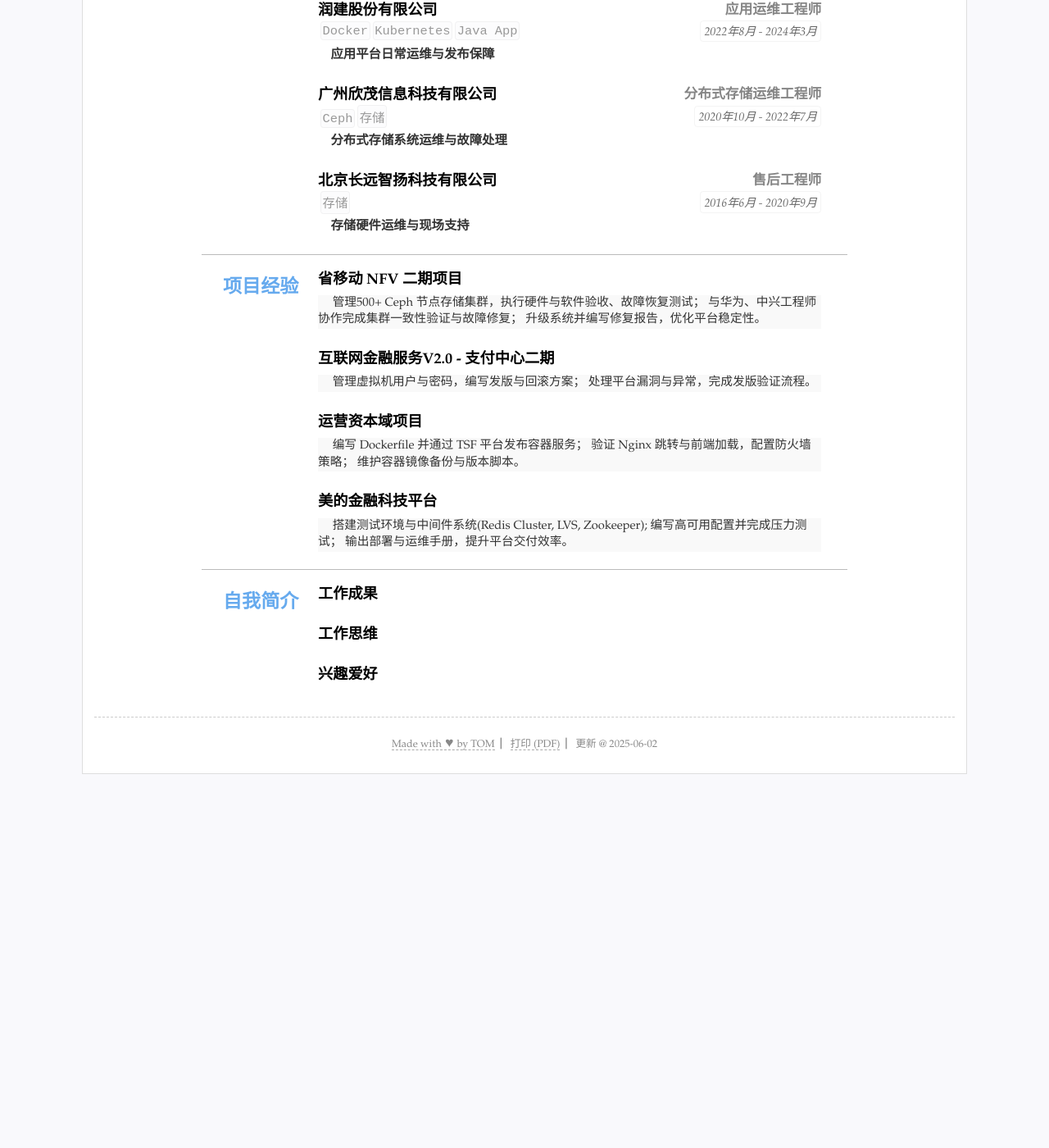
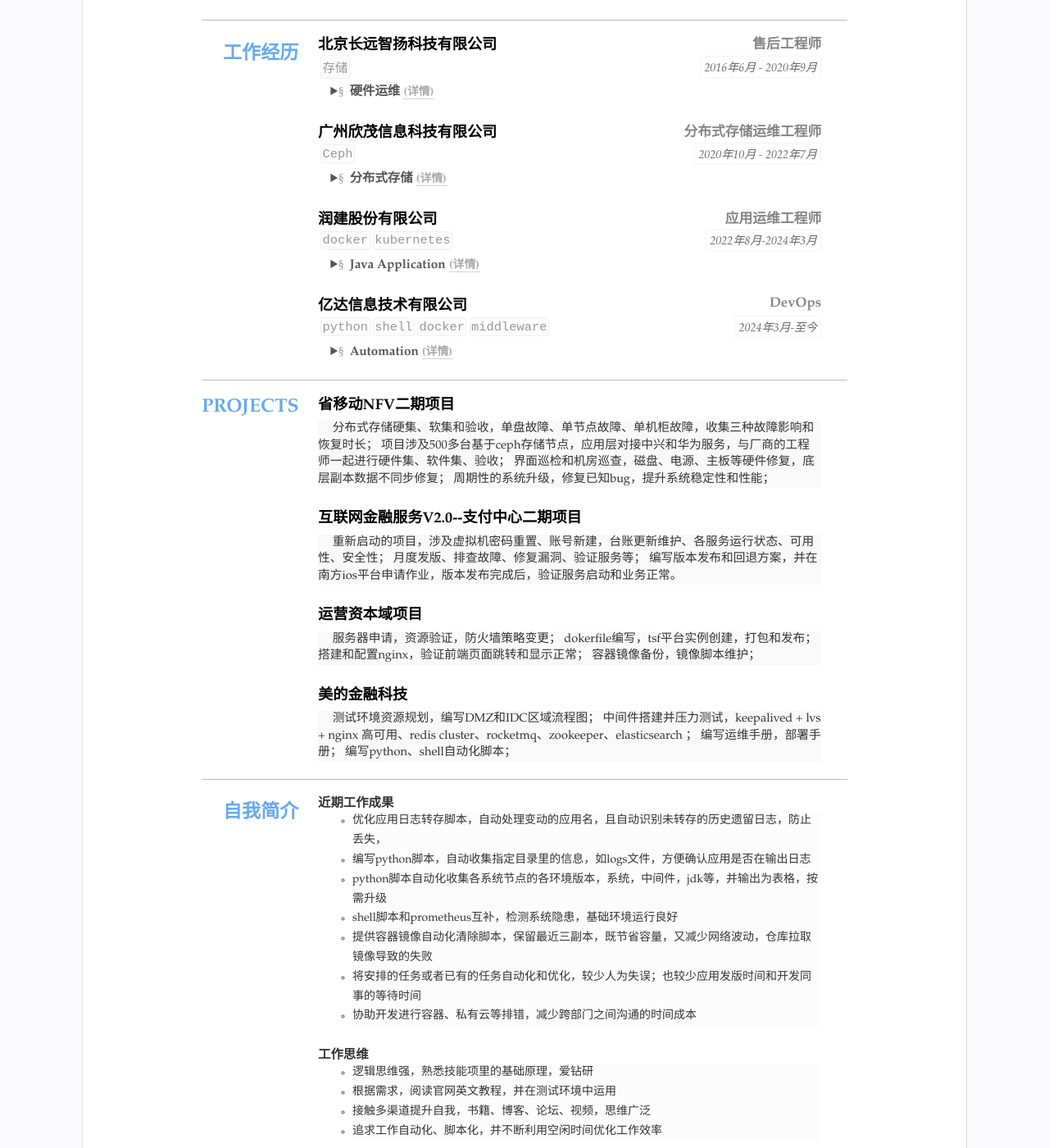
Before and after one commit to YogaTom/resume, a Jekyll site: the page built from index.html, in a window 1280 px wide and 1400 px high, scrolled down 964 px. Shown: the whole window at 82% size. Built offline with Jekyll 4.4.1, drawn with Linux system fonts in a browser that asks for light colours; before the commit the page ends 1929 px from its top, so only the background shows below that; some of the changed text lies outside the part shown.

Commit message:
Update resume.yml

```diff
--- a/_data/resume.yml
+++ b/_data/resume.yml
@@ -1,148 +1,202 @@
 # 数据格式可以为 yaml(文件以.yml结尾) 或者json(文件以.json结尾)
 # 如果YAML格式的数据请先检查格式是否有误，可选检查工具 http://www.yamllint.com
 
-title: resume optimized
-lang: zh
-name: 唐勇
-jobtitle: 运维工程师 / DevOps
+title: "resume online"
+lang: "zh" #语言设置 zh表示中文 en 表示英语
+name: "唐勇"
+jobtitle: "运维工程师 DevOps" #可空不显示
 photo: "assets/img/avatar.png" #照片可空，不显示
 
-contact:
-  - text: yogatom@163.com
-    href: mailto:yogatom@163.com
-    icon: icons/email.svg
-  - text: 15920899571
-    href: tel:15920899571
-    icon: icons/phone.svg
-  - text: http://8.138.221.221/DevOps/article-list/
-    href: http://8.138.221.221/DevOps/article-list/
-    icon: icons/web.svg
-  - text: YogaTom
-    href: https://github.com/YogaTom
-    icon: icons/github.svg
-    attr: target="_blank"
+#联系方式
+contact: #联系方式连接等3~5行
+- text: "yogatom@163.com" #文本内容
+  href: 'mailto:yogatom@163.com' #链接，无链接则空
+  icon: 'icons/email.svg' #图标 svg文件
+- text: "15920899571"
+  href: 'tel:15920899571'
+  icon: 'icons/phone.svg'
+- text: "http://8.138.221.221/DevOps/article-list/"
+  href: 'http://8.138.221.221/DevOps/article-list/'
+  icon: 'icons/web.svg'
+- text: "YogaTom"
+  href: 'https://github.com/YogaTom'
+  icon: "icons/github.svg"
+  attr: 'target="_blank"' #新标签页打开
+  # - text: "地址"
+  #   icon: "icons/location.svg"
 
-main:
-  - type: skills
-    name: 技能清单
-    content:
-      - title: 编程语言
-        items: [Python, Shell]
-      - title: DevOps 工具
-        items: [Ansible, Jenkins, GitLab CI]
-      - title: 容器与编排
-        items: [Docker, Kubernetes, Helm]
-      - title: 中间件与存储
-        items: [Nginx, Redis, LVS, Ceph, Zookeeper, RocketMQ, Elasticsearch]
-      - title: 自动化监控
-        items: [Prometheus, Grafana, ELK]
-      - title: 操作系统与基础设施
-        items: [Linux, 网络基础, 私有云部署]
-      - title: 语言
-        items: [English]
+#main下面是主体内容，类别条数不限
+main: #简历主要内容，
+- type: education #类别为ID
+  name: 学  历 #显示名称，空则使用type
+  content: #内容基本格式 标题-副标题-日期-详细内容 (都允许空)
+  - title: 华侨大学
+    duration: "2007年9月 - 2011年6月"
+    sub: 本科
+    detail: 电子科学与技术
 
-  - type: education
-    name: 学历
-    content:
-      - title: 华侨大学
-        sub: 本科 / 电子科学与技术
-        duration: 2007年9月 - 2011年6月
+- type: skills
+  name: 技能清单
+  # name: "技能"
+  content:
+    - title: 编程语言
+      items: [Python, Shell]   #itmems 可以小块的方式显示
+    - title: DevOps 工具
+      items: [Ansible, Jenkins, GitLab CI]
+    - title: 容器与编排
+      items: [Docker, Kubernetes, Helm]
+    - title: 中间件与存储
+      items: [Nginx, Redis, LVS, Ceph, Zookeeper, RocketMQ, Elasticsearch]
+    - title: 自动化监控
+      items: [Prometheus, Grafana, ELK]
+    - title: 操作系统与基础设施
+      items: [Linux, 网络基础, 私有云部署]
+    - title: 语言
+      items: [English]
 
-  - type: experience
-    name: 工作经历
-    content:
-      - title: 亿达信息技术有限公司
-        sub: DevOps 工程师
-        duration: 2024年3月 - 至今
-        tags: [Python, Shell, Docker, Kubernetes]
-        summary: 自动化运维与平台建设
-        list:
-          - 构建日志自动转存系统，自动识别未转存历史日志，防止日志丢失。
-          - 编写自动收集 logs 与中间件版本的 Python 工具，输出表格辅助升级评估。
-          - 构建 Shell 巡检脚本并集成 Prometheus 监控体系，提升系统运行稳定性，和减少告警率。
-          - 优化容器镜像清理逻辑，保留最新 3 个版本，降低容量压力。
-          - 推动任务自动化与流程标准化，减少人为失误和等待时间。
+- type: experience
+  name: 工作经历
+  content:
+    - title: 亿达信息技术有限公司
+      sub: DevOps 工程师
+      duration: 2024年3月 - 至今
+      tags: [Python, Shell, Docker, Kubernetes]
+      summary: 自动化运维与平台建设
+      list:
+        - 构建日志自动转存系统，自动识别未转存历史日志，防止日志丢失。
+        - 编写自动收集 logs 与中间件版本的 Python 工具，输出表格辅助升级评估。
+        - 构建 Shell 巡检脚本并集成 Prometheus 监控体系，提升系统运行稳定性，和减少告警率。
+        - 优化容器镜像清理逻辑，保留最新 3 个版本，降低容量压力。
+        - 推动任务自动化与流程标准化，减少人为失误和等待时间。
 
-      - title: 润建股份有限公司
-        sub: 应用运维工程师
-        duration: 2022年8月 - 2024年3月
-        tags: [Docker, Kubernetes, Java App]
-        summary: 应用平台日常运维与发布保障
-        list:
-          - 负责运营资本域与支付中心项目的环境部署与版本发布。
-          - 搭建中间件服务，处理服务异常与容器发布故障。
-          - 编写回滚方案并在平台上申请作业任务，确保服务稳定上线。
+- type: experience
+  name: 工作经历
+  content:
+  - title: 北京长远智扬科技有限公司
+    sub: 售后工程师
+    duration: "2016年6月 - 2020年9月"
+    tags:
+    - 存储
+    summary: 硬件运维
+    detail: 日立存储的ISP公司，负责广东省内三大运行商（电信、移动、联通）、各大银行、证券等大中小企业的售后维护、微码升级等工作；
+            根据官网提供的手册（纯英文），在客户IDC现场分析和解决设备问题，如磁盘故障、控制器故障、电源故障等；
+    # open: open
+    #可以设置open默认展开
 
-      - title: 广州欣茂信息科技有限公司
-        sub: 分布式存储运维工程师
-        duration: 2020年10月 - 2022年7月
-        tags: [Ceph, 存储]
-        summary: 分布式存储系统运维与故障处理
-        achievements:
-          - 负责广东移动5GC二期浪潮 Ceph 存储维护，管理 500+ 节点。
-          - 完成系统巡检、备件更换、补丁升级与数据同步修复。
-          - 编写案例文档与技术方案，协助与客户沟通推进交付。
+  - title: 广州欣茂信息科技有限公司
+    sub: 分布式存储运维工程师
+    duration: "2020年10月 - 2022年7月"
+    tags:
+    - Ceph
+    summary: 分布式存储
+    detail: 负责广东移动5GC二期项目的浪潮ceph存储运维，日常维护、界面巡检和命令行界面巡检；
+            保障分布式存储系统的正常运行，更换坏的备件，加载升级补丁等；
+            参与与移动客户的会议沟通、方案编写和故障案例编写；
 
-      - title: 北京长远智扬科技有限公司
-        sub: 售后工程师
-        duration: 2016年6月 - 2020年9月
-        tags: [存储]
-        summary: 存储硬件运维与现场支持
-        achievements:
-          - 广东电信、移动、银行等客户数据中心存储设备运维。
-          - 各类存储系统的微码升级。
-          - 常见故障包括磁盘、电源、控制器等各类硬件修复。
+  - title: 润建股份有限公司
+    sub: 应用运维工程师
+    duration: "2022年8月-2024年3月"
+    tags:
+    - docker
+    - kubernetes
+    summary: Java Application
+    detail: 互联网金融服务V2.0支付中心和运营资本域项目的运维工作;
+            日常运维、中间件搭建，故障处理、版本发布、回退、验证服务;
 
-  - type: projects
-    name: 项目经验
-    content:
-      - title: 省移动 NFV 二期项目
-        detail: >
-          管理500+ Ceph 节点存储集群，执行硬件与软件验收、故障恢复测试；
-          与华为、中兴工程师协作完成集群一致性验证与故障修复；
-          升级系统并编写修复报告，优化平台稳定性。
+  - title: 亿达信息技术有限公司
+    sub:  DevOps
+    duration: "2024年3月-至今"
+    tags:
+    - python
+    - shell
+    - docker
+    - middleware
+    summary: Automation
+    detail: shell脚本日常巡检，加上prometheus监控，确保各系统正常运行；
+            python脚本收集系统信息，输出为表格，方便统一升级优化；
+            月度应用发版，检测nginx、java应用日志备份情况；
+            编写自动化脚本，如自动化部署、自动化监控、自动化备份等，目前80—90%的工作都自动化；
+            编写运维手册，如系统基础信息、系统架构、系统监控、系统备份等；
+            搭建基础环境，如kubernetes、docker、各类中间件等，并进行压力测试，和报告输出
 
-      - title: 互联网金融服务V2.0 - 支付中心二期
-        detail: >
-          管理虚拟机用户与密码，编写发版与回滚方案；
-          处理平台漏洞与异常，完成发版验证流程。
+- type: projects
+  name: Projects
+  content:
+  - title: 省移动NFV二期项目
+    duration:
+    detail: 分布式存储硬集、软集和验收，单盘故障、单节点故障、单机柜故障，收集三种故障影响和恢复时长；
+            项目涉及500多台基于ceph存储节点，应用层对接中兴和华为服务，与厂商的工程师一起进行硬件集、软件集、验收；
+            界面巡检和机房巡查，磁盘、电源、主板等硬件修复，底层副本数据不同步修复；
+            周期性的系统升级，修复已知bug，提升系统稳定性和性能；
 
-      - title: 运营资本域项目
-        detail: >
-          编写 Dockerfile 并通过 TSF 平台发布容器服务；
-          验证 Nginx 跳转与前端加载，配置防火墙策略；
-          维护容器镜像备份与版本脚本。
+  - title: 互联网金融服务V2.0--支付中心二期项目
+    duration:
+    detail: 重新启动的项目，涉及虚拟机密码重置、账号新建，台账更新维护、各服务运行状态、可用性、安全性；
+            月度发版、排查故障、修复漏洞、验证服务等；
+            编写版本发布和回退方案，并在南方ios平台申请作业，版本发布完成后，验证服务启动和业务正常。
 
-      - title: 美的金融科技平台
-        detail: >
-          搭建测试环境与中间件系统(Redis Cluster, LVS, Zookeeper);
-          编写高可用配置并完成压力测试；
-          输出部署与运维手册，提升平台交付效率。
+  - title: 运营资本域项目
+    duration:
+    detail: 服务器申请，资源验证，防火墙策略变更；
+            dokerfile编写，tsf平台实例创建，打包和发布；
+            搭建和配置nginx，验证前端页面跳转和显示正常；
+            容器镜像备份，镜像脚本维护；
 
-  - type: others
-    name: 自我简介
-    content:
-      - title: 工作成果
-        list:
-        - 构建日志自动转存系统，自动识别未转存历史日志，防止日志丢失;
-        - 编写自动收集 logs 与中间件版本的 Python 工具，输出表格辅助升级评估;
-        - 搭建 Prometheus + Shell 自动检测系统，确保运行状态健康;
-        - 优化容器镜像清理逻辑，保留最新 3 个版本，降低容量压力;
-        - 推动任务自动化与流程标准化，减少人为失误和等待时间;
-      - title: 工作思维
-        list:
-        - 逻辑严谨，熟悉系统与中间件原理，善于深入底层分析。
-        - 英文阅读能力强，能快速理解官方文档并实施。
-        - 善用多种渠道（博客、论坛、书籍）快速学习提升。
-        - 重视自动化、脚本化运维体系建设，持续优化流程效率。
-      - title: 兴趣爱好
-        list: [烹饪, 骑行, 马拉松越野, 阅读（人文、传记、历史）]
+  - title: 美的金融科技
+    duration:
+    detail: 测试环境资源规划，编写DMZ和IDC区域流程图；
+            中间件搭建并压力测试，keepalived + lvs + nginx 高可用、redis cluster、rocketmq、zookeeper、elasticsearch ；
+            编写运维手册，部署手册；
+            编写python、shell自动化脚本；
 
-footer:
+#others 其他简略内容(列表)
+others: #其他列表显示
+- type: others #ID可以为空
+  name: '自我简介'
+  content: #选择需要的格式
+
+  - title: "近期工作成果"
+    list:
+    - 优化应用日志转存脚本，自动处理变动的应用名，且自动识别未转存的历史遗留日志，防止丢失，
+    - 编写python脚本，自动收集指定目录里的信息，如logs文件，方便确认应用是否在输出日志
+    - python脚本自动化收集各系统节点的各环境版本，系统，中间件，jdk等，并输出为表格，按需升级
+    - shell脚本和prometheus互补，检测系统隐患，基础环境运行良好
+    - 提供容器镜像自动化清除脚本，保留最近三副本，既节省容量，又减少网络波动，仓库拉取镜像导致的失败
+    - 将安排的任务或者已有的任务自动化和优化，较少人为失误；也较少应用发版时间和开发同事的等待时间
+    - 协助开发进行容器、私有云等排错，减少跨部门之间沟通的时间成本
+
+  - title: "工作思维"
+    list:
+    - 逻辑思维强，熟悉技能项里的基础原理，爱钻研
+    - 根据需求，阅读官网英文教程，并在测试环境中运用
+    - 接触多渠道提升自我，书籍、博客、论坛、视频，思维广泛
+    - 追求工作自动化、脚本化，并不断利用空闲时间优化工作效率
+
+  - title: "日常生活"
+    list: #单行列表
+    - 烹饪
+    - 骑行
+    - 马拉松越野
+    - 书籍:人文、传记、历史
+
+  # - title: 列表
+  #   list:
+  #   - 第一项
+  #   - 第二项
+#- type:
+#  name: '其他'
+#  content: #选择需要的格式
+#  - 单行文字
+#  - 如果有可以继续添加
+
+#footer 脚注，打印版和web版不同不显示
+footer: #脚注多组
+  print: #打印版markdown或者html
   screen:
-    - text: Made with ♥ by TOM
-      href: https://yogatom.github.io/resume/
-
+  # - text: "简历脚注"
+  #   href: '/'
+  - text: "Made with &hearts; by TOM"
+    href: "https://yogatom.github.io/resume/"
 
 #页面额外js脚本，如xx统计
 scripts:
```
